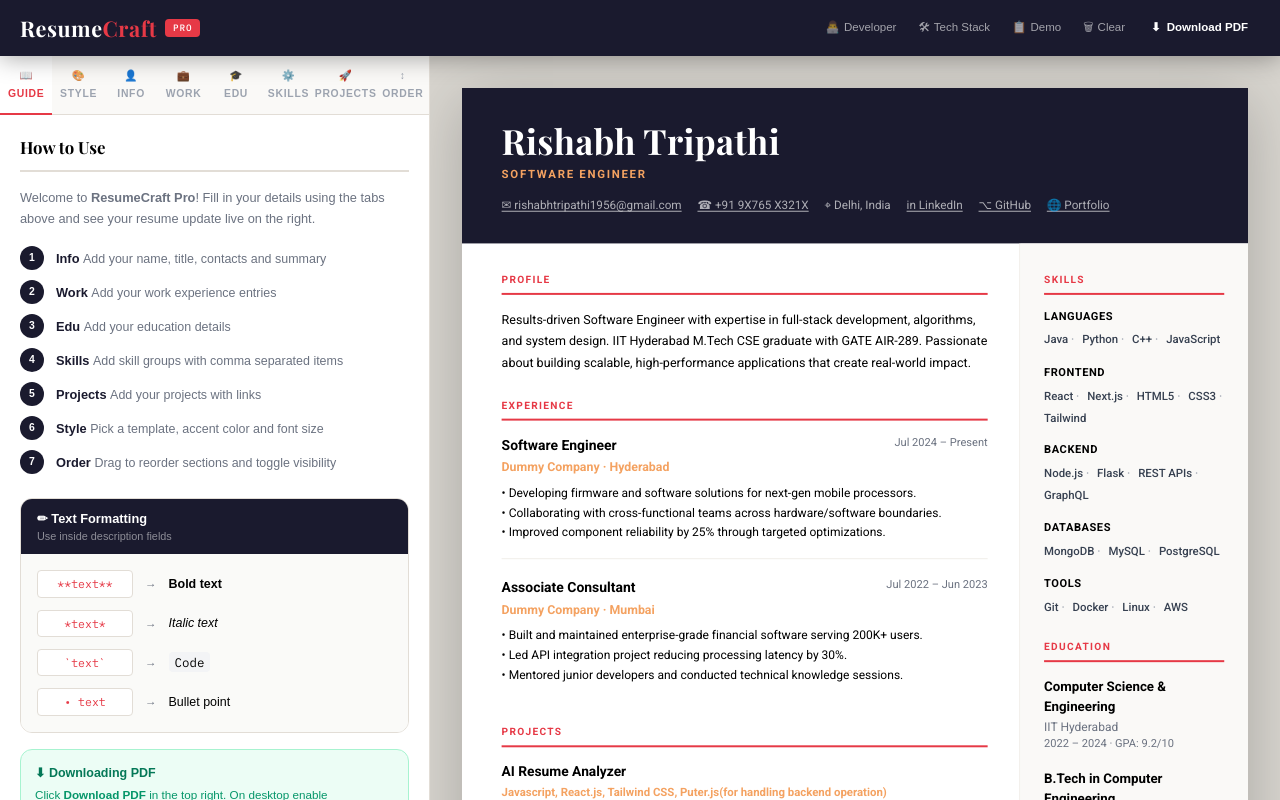
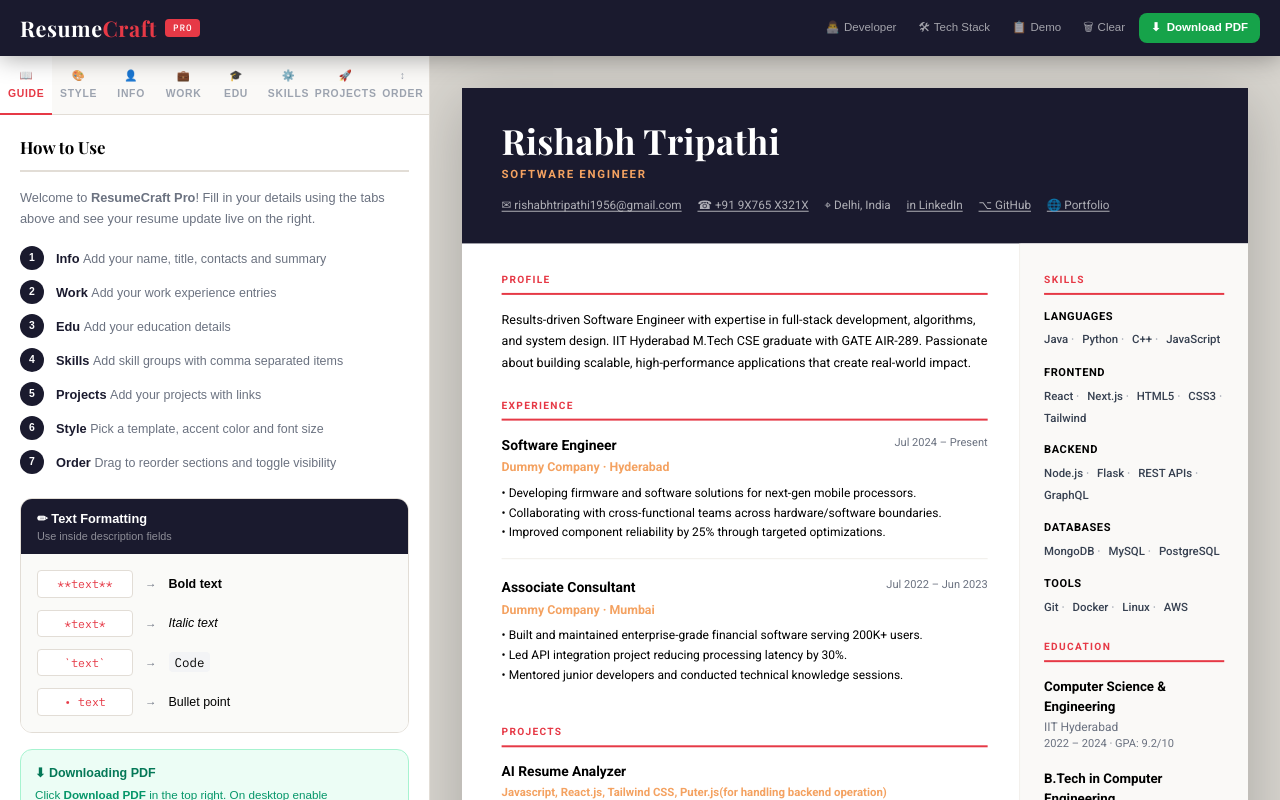
Before and after one commit to Rishabbt/Resume---Builder, a Next.js app: page / in a window 1280 px wide. Built offline with nearby package versions, Linux system fonts and the light colour scheme; a web font is replaced by a local one.

Commit message:
add color on the button

```diff
--- a/components/layout/Header.js
+++ b/components/layout/Header.js
@@ -73,7 +73,7 @@ export default function Header({ onMenuToggle }) {
           <button
             onClick={handleDownload}
             disabled={downloading}
-            className="flex items-center gap-1.5 bg-green hover:bg-[#c1121f] disabled:opacity-60 text-white text-[0.72rem] font-semibold px-3 py-1.5 rounded-lg transition-all"
+            className="flex items-center gap-1.5 bg-green-600 hover:bg-[#c1121f] disabled:opacity-60 text-white text-[0.72rem] font-semibold px-3 py-1.5 rounded-lg transition-all"
           >
             {downloading ? (
               <><span className="w-3 h-3 border-2 border-white/30 border-t-white rounded-full animate-spin" /><span className="hidden sm:inline">Generating…</span></>
```
